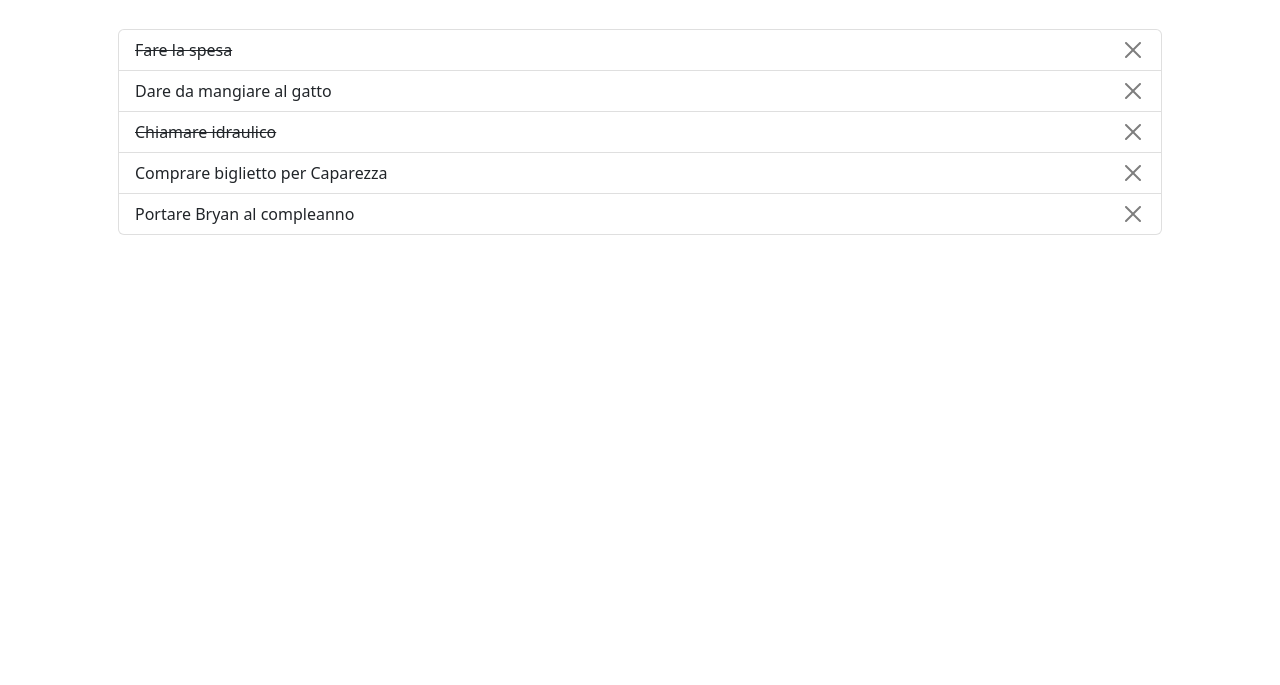
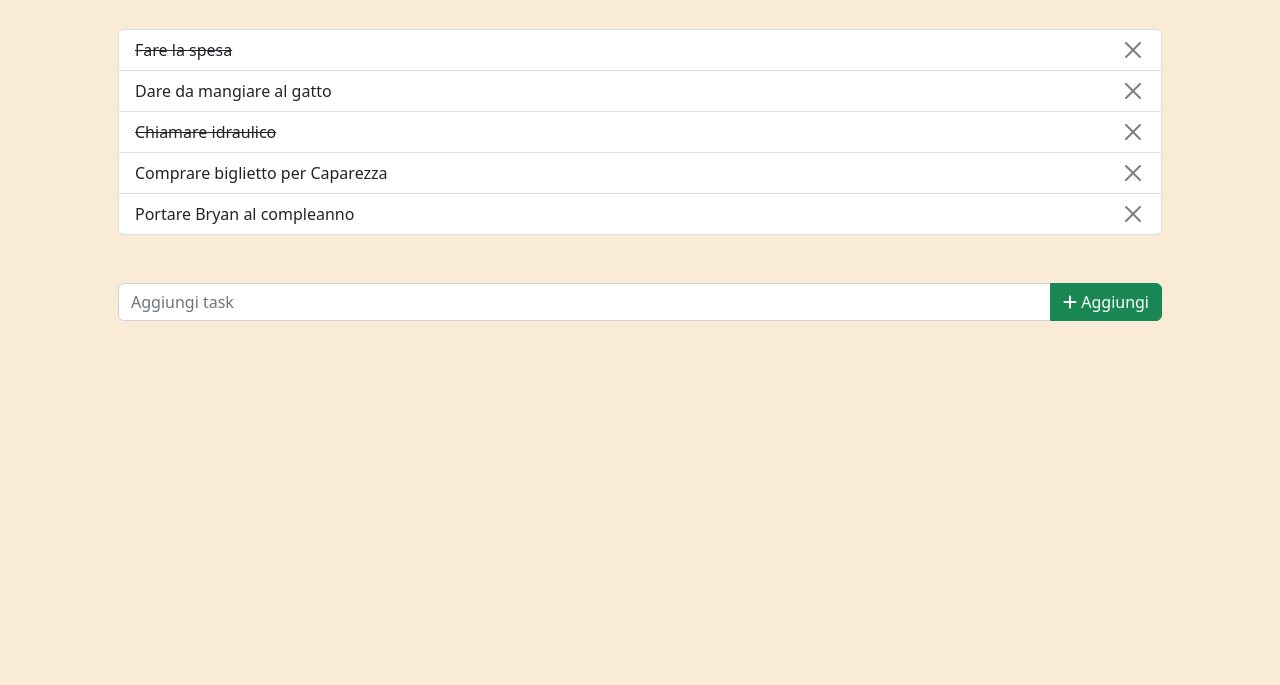
Before and after one commit to ManuelTano/vue-todolist, a plain HTML site: page index.html in a window 1280 px wide. Shown: the part 115-800 px from the top of the page. Drawn offline with nearby package versions, Linux system fonts and the light colour scheme.

Commit message:
Milestone 3, esercizio finito

```diff
--- a/css/style.css
+++ b/css/style.css
@@ -0,0 +1,3 @@
+body {
+    background-color: antiquewhite;
+}
--- a/index.html
+++ b/index.html
@@ -33,14 +33,20 @@
             <h3 v-if="!todo.length" class="text-center mt-5">Non ci sono cose da fare</h3>
             <ul class="list-group my-5">
                 <li v-for="(list, i) in todo" class="list-group-item d-flex
-                justify-content-between"  :class="{'text-decoration-line-through':
+                justify-content-between" :class="{'text-decoration-line-through':
                 list.done === true}">
-                {{ list.text }}
-                <button type="button"class="btn-close" @click="deleteTask(i)"></button></i>
-            </li>
-        </ul>
+                    {{ list.text }}
+                    <button type="button" class="btn-close" @click="deleteTask(i)"></button></i>
+                </li>
+            </ul>
+            <div class="input-group">
+                <input v-model.trim="newTask" type="text" class="form-control" placeholder="Aggiungi task">
+                <button type="button" class="btn btn-success" @click="addTask(newTask)">
+                    <i class="fa-solid fa-plus"></i> Aggiungi
+                </button>
+            </div>
+        </div>
     </div>
-   </div>
     <script src="js/script.js"></script>
 </body>
 
--- a/js/script.js
+++ b/js/script.js
@@ -27,6 +27,7 @@ const root = new Vue({
   name: 'Vue ToDoList',
   el: '#root',
   data: {
+    newTask: '',
     todo: [
       {
         text: 'Fare la spesa',
@@ -56,6 +57,14 @@ const root = new Vue({
   methods: {
     deleteTask(index) {
       this.todo.splice(index, 1);
+    },
+    addTask(textelement) {
+      const nuovaLista = {
+        text: textelement
+      }
+      this.todo.push(nuovaLista);
+      this.newTask = '';
+
     }
   }
 });
```
